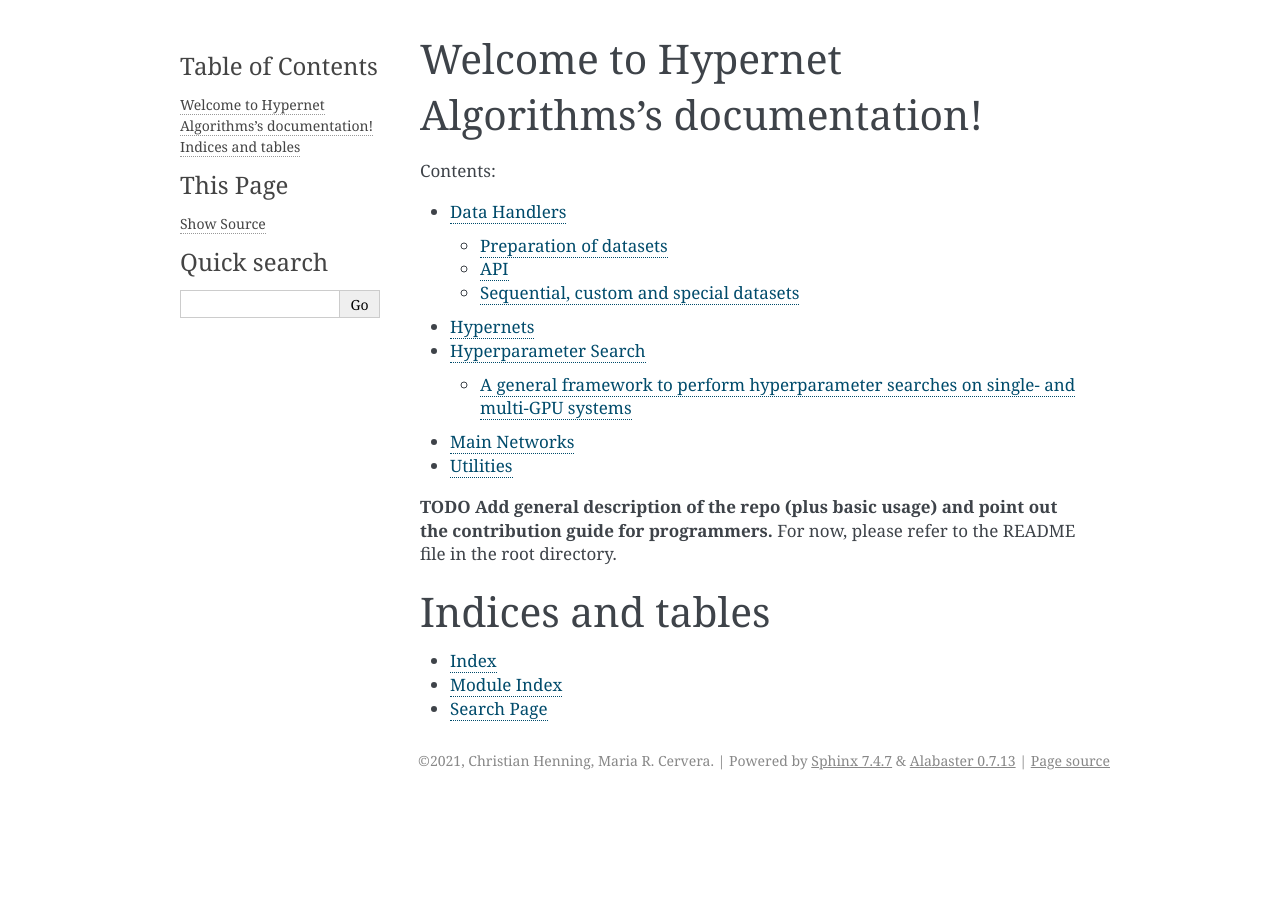
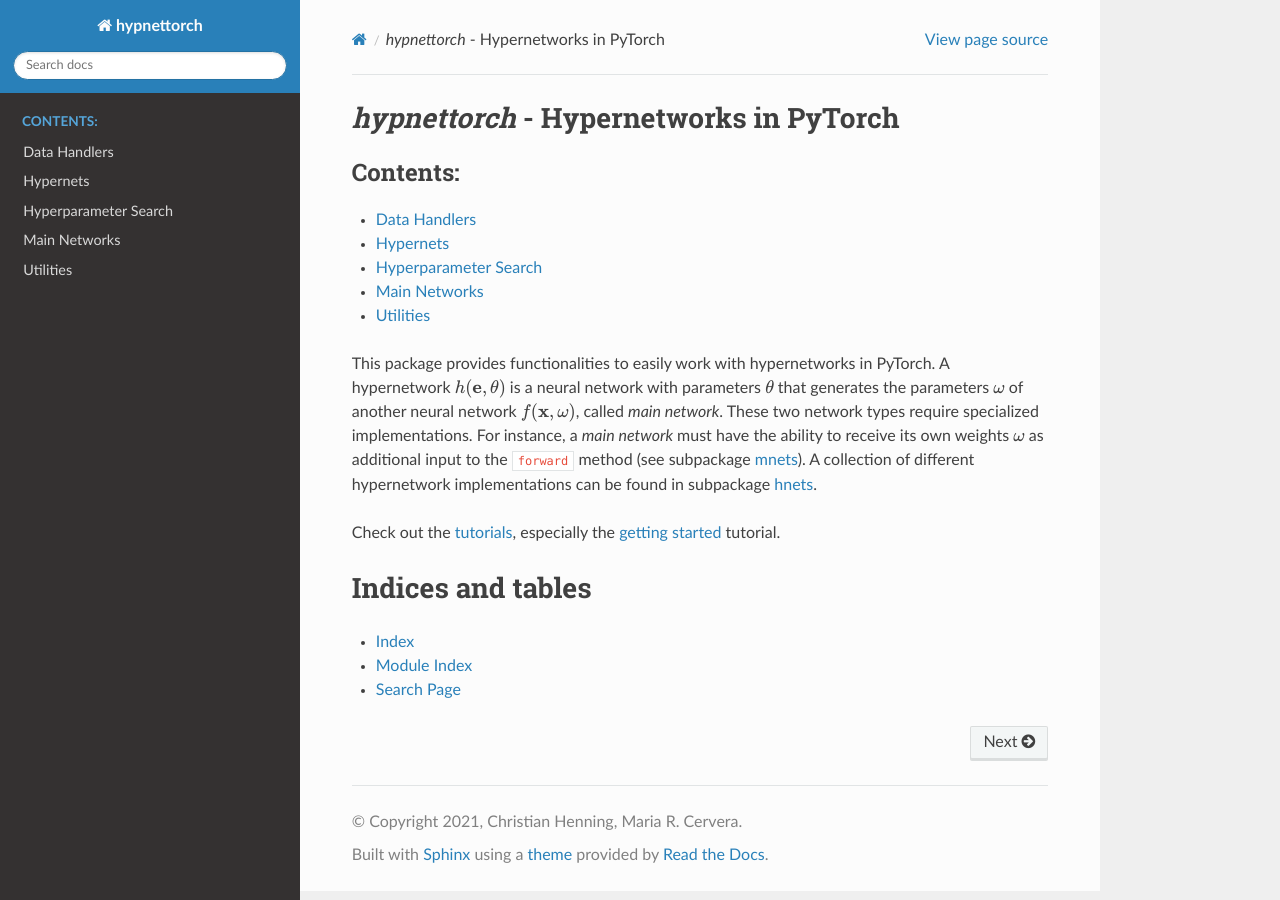
Before and after one commit to chrhenning/hypnettorch, a Sphinx documentation site: the page built from docs/source/index.rst, in a window 1280 px wide. Built offline with Sphinx 7.4.7 and the Read the Docs theme 2.0.0, drawn with Linux system fonts in a browser that asks for light colours; formulas are drawn with MathJax 3.

Commit message:
improved documentation

```diff
--- a/docs/source/conf.py
+++ b/docs/source/conf.py
@@ -14,12 +14,12 @@
 import sys
 # Since this file is located inside `docs/source/`.
 sys.path.insert(0, os.path.abspath('../..'))
-sys.path.insert(0, os.path.abspath('../../hypnettorch'))
+#sys.path.insert(0, os.path.abspath('../../hypnettorch'))
 
 
 # -- Project information -----------------------------------------------------
 
-project = 'Hypernet Algorithms'
+project = 'hypnettorch'
 copyright = '2021, Christian Henning, Maria R. Cervera'
 author = 'Christian Henning, Maria R. Cervera'
 
@@ -55,7 +55,7 @@
 # The theme to use for HTML and HTML Help pages.  See the documentation for
 # a list of builtin themes.
 #
-html_theme = 'alabaster'
+html_theme = 'sphinx_rtd_theme'
 
 # Add any paths that contain custom static files (such as style sheets) here,
 # relative to this directory. They are copied after the builtin static files,
--- a/docs/source/hnets.rst
+++ b/docs/source/hnets.rst
@@ -1,3 +1,5 @@
+.. _hnets-reference-label:
+
 Hypernetworks
 *************
 
--- a/docs/source/index.rst
+++ b/docs/source/index.rst
@@ -3,11 +3,11 @@
    You can adapt this file completely to your liking, but it should at least
    contain the root `toctree` directive.
 
-Welcome to Hypernet Algorithms's documentation!
-===============================================
+*hypnettorch* - Hypernetworks in PyTorch
+========================================
 
 .. toctree::
-   :maxdepth: 2
+   :maxdepth: 1
    :caption: Contents:
 
    Data Handlers <data.rst>
@@ -16,7 +16,9 @@
    Main Networks <mnets.rst>
    Utilities <utils.rst>
 
-**TODO Add general description of the repo (plus basic usage) and point out the contribution guide for programmers.** For now, please refer to the README file in the root directory.
+This package provides functionalities to easily work with hypernetworks in PyTorch. A hypernetwork :math:`h(\mathbf{e}, \theta)` is a neural network with parameters :math:`\theta` that generates the parameters :math:`\omega` of another neural network :math:`f(\mathbf{x}, \omega)`, called *main network*. These two network types require specialized implementations. For instance, a *main network* must have the ability to receive its own weights :math:`\omega` as additional input to the ``forward`` method (see subpackage :ref:`mnets <mnets-reference-label>`). A collection of different hypernetwork implementations can be found in subpackage :ref:`hnets <hnets-reference-label>`.
+
+Check out the `tutorials <https://github.com/chrhenning/hypnettorch/tree/master/hypnettorch/tutorials>`__, especially the `getting started <https://github.com/chrhenning/hypnettorch/blob/master/hypnettorch/tutorials/getting_started.ipynb>`__ tutorial.
 
 Indices and tables
 ==================
--- a/docs/source/mnets.rst
+++ b/docs/source/mnets.rst
@@ -1,3 +1,5 @@
+.. _mnets-reference-label:
+
 Main Networks
 *************
 
```
Also changed, not shown: README.md (+1 -1 lines).
